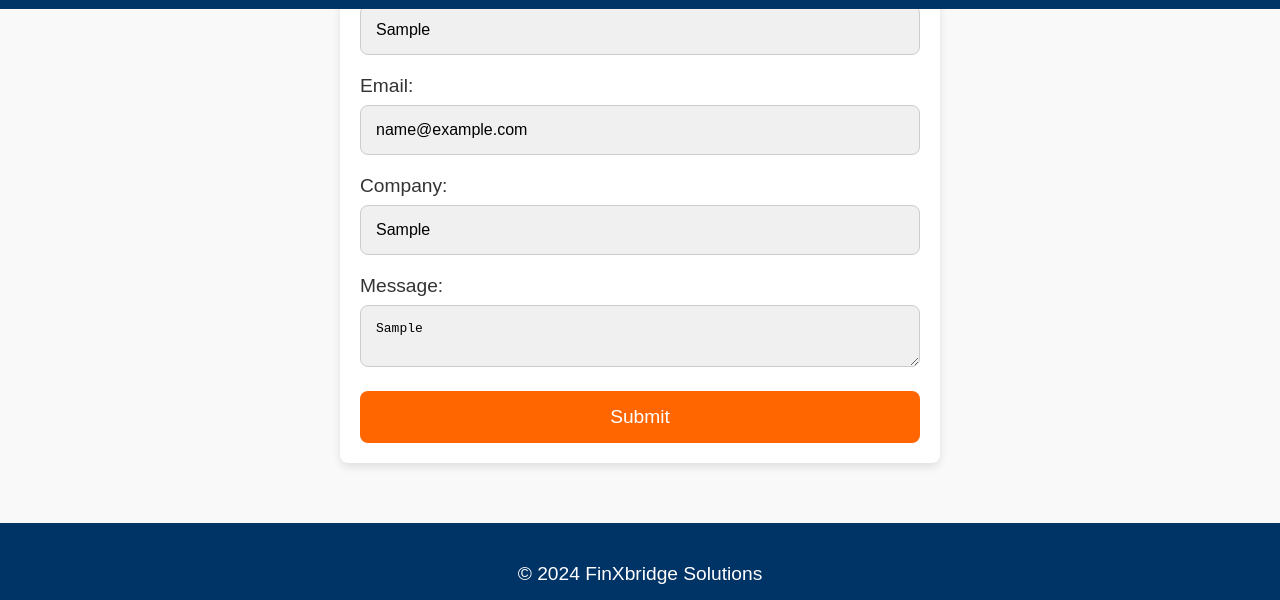
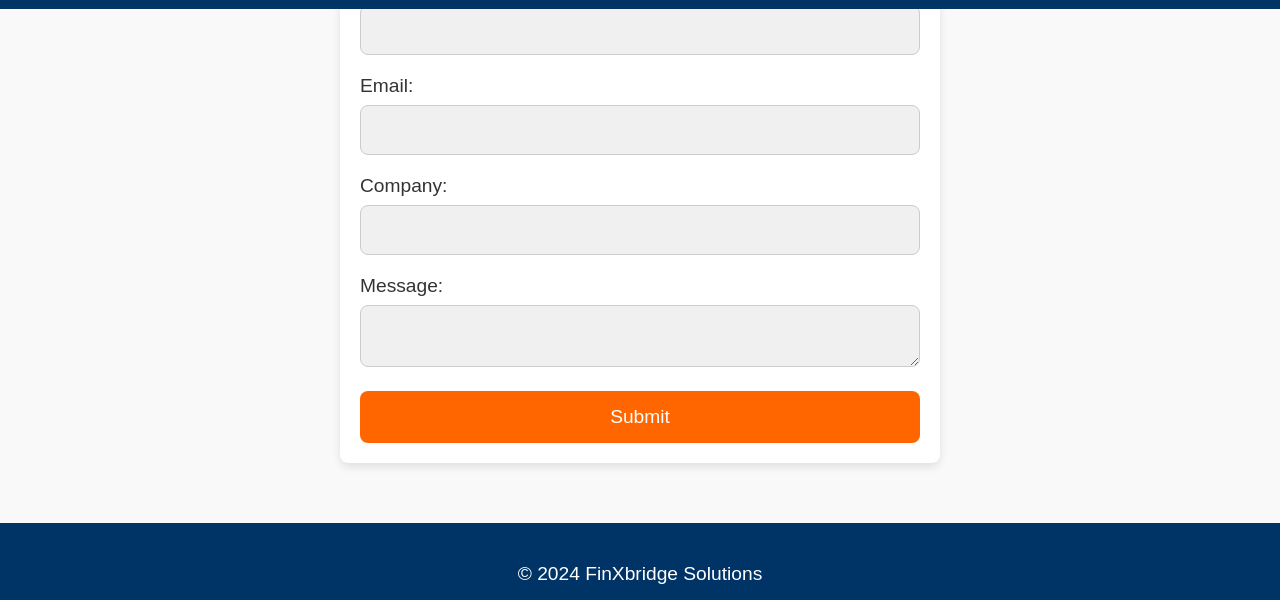
Before and after one commit to v-shreyas-reddy/finXbridgeWebsite, a plain HTML site: page index.html in a window 1280 px wide. Both pictures are taken after typing "Sample", "name@example.com", "Sample", "Sample" into the empty fields and a click on the button "Submit". Shown: the part 3292-3892 px from the top of the page. Drawn offline with nearby package versions, Linux system fonts and the light colour scheme.

Commit message:
Added email changes

```diff
--- a/index.html
+++ b/index.html
@@ -5,6 +5,7 @@
     <meta name="viewport" content="width=device-width, initial-scale=1.0" />
     <title>FinXbridge Solutions</title>
     <link rel="stylesheet" href="styles.css" />
+    <link rel="icon" href="favicon.ico" type="image/x-icon" />
     <link
       rel="stylesheet"
       href="https://cdnjs.cloudflare.com/ajax/libs/font-awesome/5.15.4/css/all.min.css"
@@ -177,20 +178,20 @@
     <!-- Contact Section -->
     <section id="contact" class="contact-section">
       <h2>Contact Us</h2>
-      <form action="submit_form" method="POST">
+      <form action="" class="contact__form" id="contact-form">
         <label for="name">Name:</label>
-        <input type="text" id="name" name="name" required />
+        <input type="text" id="contact-name" name="name" required />
 
         <label for="email">Email:</label>
-        <input type="email" id="email" name="email" required />
+        <input type="email" id="contact-email" name="email" required />
 
         <label for="company">Company:</label>
-        <input type="text" id="company" name="company" />
+        <input type="text" id="contact-company" name="company" />
 
         <label for="message">Message:</label>
-        <textarea id="message" name="message" required></textarea>
+        <textarea id="contact-message" name="message" required></textarea>
 
-        <button type="submit">Submit</button>
+        <button type="submit" class="contact__button">Submit</button>
       </form>
     </section>
 
@@ -212,5 +213,10 @@
 
     <!-- JavaScript -->
     <script src="script.js"></script>
+    <!--=============== EMAIL JS ===============-->
+    <script
+      type="text/javascript"
+      src="https://cdn.jsdelivr.net/npm/@emailjs/browser@3/dist/email.min.js"
+    ></script>
   </body>
 </html>
--- a/script.js
+++ b/script.js
@@ -1,9 +1,3 @@
-// Contact form submission alert
-document.querySelector("form").addEventListener("submit", function (event) {
-  event.preventDefault(); // prevent actual form submission for demo
-  alert("Thank you for contacting us! We will get back to you soon.");
-});
-
 // Toggle the navigation menu on hamburger click
 document.getElementById("nav-toggle").addEventListener("click", function () {
   const navMenu = document.getElementById("nav-menu");
@@ -14,3 +8,59 @@ document.getElementById("nav-toggle").addEventListener("click", function () {
 function scrollToSection(sectionId) {
   document.getElementById(sectionId).scrollIntoView({ behavior: "smooth" });
 }
+
+const contactForm = document.getElementById("contact-form"),
+  contactName = document.getElementById("contact-name"),
+  contactEmail = document.getElementById("contact-email"),
+  contactCompany = document.getElementById("contact-company"),
+  contactMessage = document.getElementById("contact-message");
+
+const sendEmail = (e) => {
+  e.preventDefault();
+
+  // Check if the field has a value
+  if (
+    contactName.value === "" ||
+    contactEmail.value === "" ||
+    contactCompany.value === "" ||
+    contactMessage.value === ""
+  ) {
+    // Add and remove color
+    // contactMessage.classList.remove("color-blue");
+    // contactMessage.classList.remove("color-red");
+    // Show message
+    // contactMessage.textContent = "Write all the input fields 📩";
+  } else {
+    // serviceID - templateID - #form - publicKey
+    emailjs
+      .sendForm(
+        "service_r2qdd4b",
+        "template_toj1cyv",
+        "#contact-form",
+        "jUckNmHOjsAWz8Zka"
+      )
+      .then(
+        () => {
+          // Show message and add color
+          // contactMessage.classList.add("color-blue");
+          // contactMessage.textContent = "Message Sent ✅";
+          alert("Message Sent ✅");
+
+          // Remove message after five seconds
+          // setTimeout(() => {
+          //   // contactMessage.textContent = "";
+          // }, 5000);
+        },
+        (error) => {
+          alert("OOPS! SOMETHING HAS FAILED...", error);
+        }
+      );
+
+    //To clear the input field
+    contactName.value = "";
+    contactEmail.value = "";
+    contactCompany.value = "";
+    contactMessage.value = "";
+  }
+};
+contactForm.addEventListener("submit", sendEmail);
```
Also changed, not shown: favicon.ico (added).
